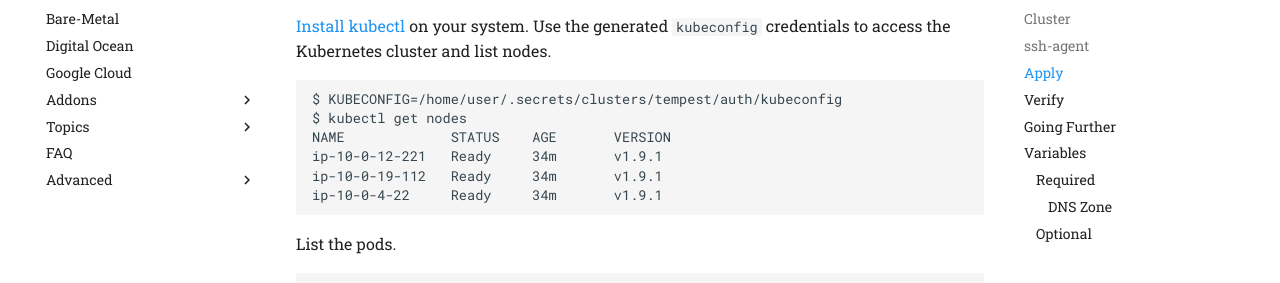
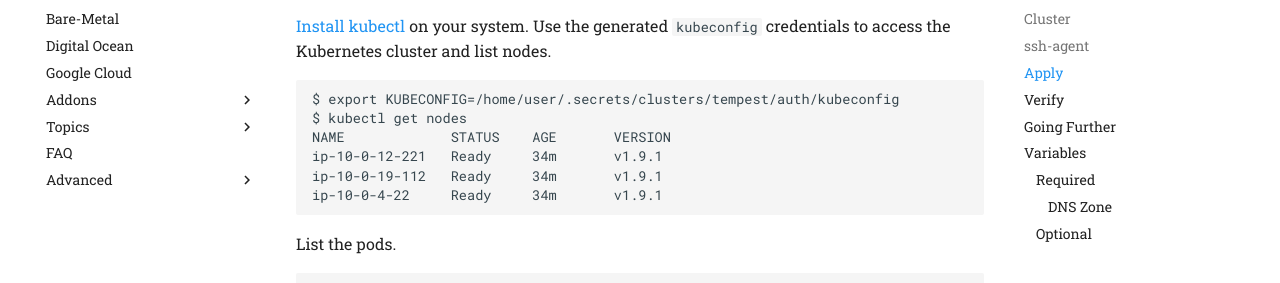
Before and after one commit to poseidon/typhoon, an MkDocs documentation site: the page built from docs/aws.md, in a window 1280 px wide and 900 px high, scrolled down 3170 px. Shown: the part 170-453 px from the top of the window. Built offline with MkDocs 1.6.1 and Material for MkDocs 9.7.7, drawn with Linux system fonts in a browser that asks for light colours; comment, search, counter and statistics services are not loaded; old or Windows-style settings are respelled for this version of MkDocs.

Commit message:
Fix docs to show exporting KUBECONFIG

````diff
--- a/docs/aws.md
+++ b/docs/aws.md
@@ -148,7 +148,7 @@ In 4-8 minutes, the Kubernetes cluster will be ready.
 [Install kubectl](https://coreos.com/kubernetes/docs/latest/configure-kubectl.html) on your system. Use the generated `kubeconfig` credentials to access the Kubernetes cluster and list nodes.
 
 ```
-$ KUBECONFIG=/home/user/.secrets/clusters/tempest/auth/kubeconfig
+$ export KUBECONFIG=/home/user/.secrets/clusters/tempest/auth/kubeconfig
 $ kubectl get nodes
 NAME             STATUS    AGE       VERSION
 ip-10-0-12-221   Ready     34m       v1.9.1
````
Also changed, not shown: README.md (+1 -1 lines), docs/bare-metal.md (+1 -1 lines), docs/digital-ocean.md (+1 -1 lines), docs/google-cloud.md (+1 -1 lines), docs/index.md (+1 -1 lines).
